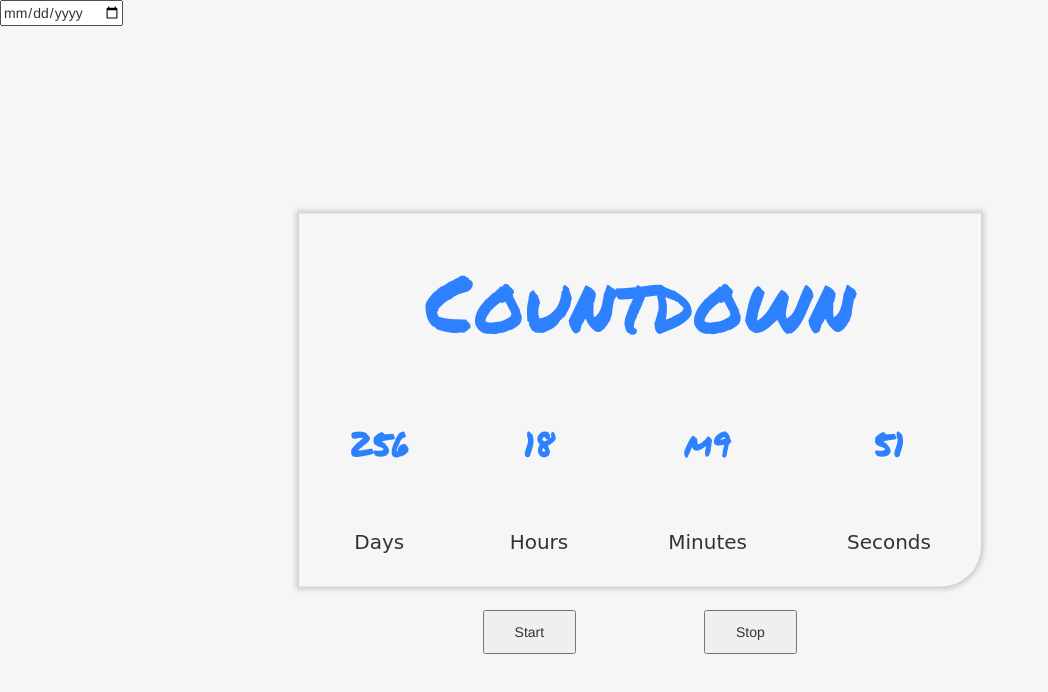
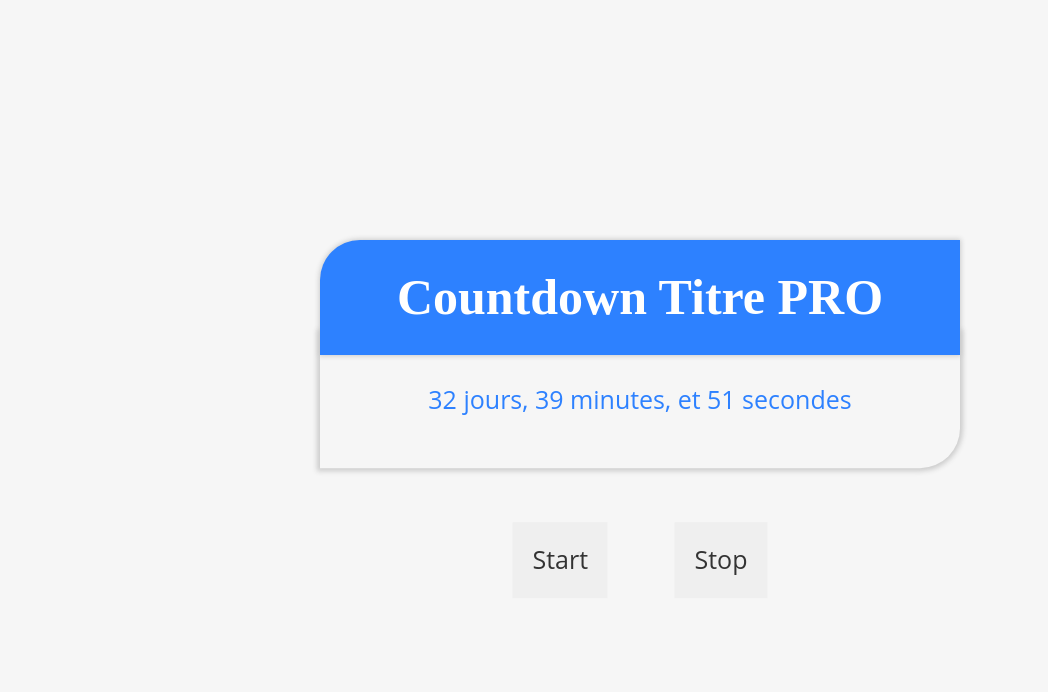
Before and after one commit to wolel/compte_a_rebour, a plain HTML site: page index.html in a window 1280 px wide. Both pictures are taken after a click on the button "Start". Shown: the whole page, without its empty margins (0-1048 px from the left). Drawn offline with nearby package versions, Linux system fonts and the light colour scheme.

Commit message:
avec 2 version javascript

```diff
--- a/index.html
+++ b/index.html
@@ -10,45 +10,24 @@
     <script src="https://ajax.googleapis.com/ajax/libs/jquery/3.4.1/jquery.min.js"></script>
     <!-- Latest compiled JavaScript -->
     <script src="https://maxcdn.bootstrapcdn.com/bootstrap/3.4.0/js/bootstrap.min.js"></script>
-    <link href="https://fonts.googleapis.com/css?family=Permanent+Marker&display=swap" rel="stylesheet">
     <link rel="stylesheet" href="style.css">
-
 
 
 </head>
 <body>
 
+    <div>
+        <h1>Countdown Titre PRO</h1>
+    </div>
 
-<table class="contdonwnContainer">
+    <div id="compte_a_rebours">
+        <h3 id="prefixe">Compte à rebours terminé dans: </h3>
+        <noscript>Fin de l'évènement le 11 mai 2020.</noscript></div>
 
-    <input type="date" id="eventDate">
-
-    <tr class="info">
-        <td class="txtCount" colspan="4"> Countdown </td>
-    </tr>
-
-    <tr class="time">
-        <td class ="date" id="days">days</td>
-        <td class ="date" id="hours">hours</td>
-        <td class ="date" id="minutes">minutes</td>
-        <td class ="date" id="seconds">seconds</td>
-    </tr>
-
-
-    <tr class="textTime">
-        <td>Days</td>
-        <td>Hours</td>
-        <td>Minutes</td>
-        <td>Seconds</td>
-    </tr>
-
-</table>
-
-<button id="btnStart">Start</button>
-<button id="btnStop">Stop</button>
-<!--<button id="btnChange">ChangeDate</button>
--->
-
+    <div id="btn">
+        <button id="btnStart">Start</button>
+        <button id="btnReset">Stop</button>
+    </div>
 
 <script src="script.js"></script>
 </body>
--- a/script.js
+++ b/script.js
@@ -1,73 +1,105 @@
-/**
- * function resetTime() {
-    document.querySelectorAll("td.date");}
- *
- */
+function countDown()
+{
+    var compte_a_rebours = document.getElementById("compte_a_rebours");
+
+    var date_actuelle = new Date();
+    var date_evenement = new Date("May 15 00:00:00 2020");
+    var total_secondes = (date_evenement - date_actuelle) / 1000;
 
 
-function countDown() {
-    var now = new Date();
-    var eventDate = document.getElementById('eventDate');
-    eventDate = new Date(2020, 12, 25);
 
-    var currentTime = now.getTime(); // le temps de maintenant
-    var eventTime = eventDate.getTime();
-    var remTime = eventTime - currentTime;
-
-    var s = Math.floor(remTime / 1000);
-    var m = Math.floor(s / 60)-30;
-    var h = Math.floor(m / 60)-30;
-    var d = Math.floor(h / 24)-29 ;
-
-    h %= 24;// modulo
-    m %= 60;
-    s %= 60;
-
-   if (h < 10){
-        h = "h" + h
-    }
-    if (m < 10){
-        m = "m" + m
-    }
-    if (s < 10){
-        s = "s" + s
-    }
-    if (s + m + h + d <= 0){
-        resetTime()
+    if (total_secondes < 0)
+    {
+        prefixe = "Compte à rebours terminé il y a "; // On modifie le préfixe si la différence est négatif
+        total_secondes = Math.abs(total_secondes); // On ne garde que la valeur absolue
     }
 
-    //h = (h < 10) ? "0" + h : h;
-    //h=condition--? true----: false
-
-    /**h = (h < 10) ? "0" + h : h;
-    m = (m < 10) ? "0" + m : m;
-    s = (s < 10) ? "0" + s : s;*/
-
-    document.getElementById('days').textContent = d;
-    document.getElementById('days').innerHTML = d;
-
-    document.getElementById('hours').textContent = h;
-    document.getElementById('minutes').textContent = m;
-    document.getElementById('seconds').textContent = s;
-
-    stop = setTimeout(countDown , 1000);
-    stop;
+    if (total_secondes > 0)
+    {
+        var jours = Math.floor(total_secondes / (60 * 60 * 24));
+        var heures = Math.floor((total_secondes - (jours * 60 * 60 * 24)) / (60 * 60));
+        minutes = Math.floor((total_secondes - ((jours * 60 * 60 * 24 + heures * 60 * 60))) / 60);
+        secondes = Math.floor(total_secondes - ((jours * 60 * 60 * 24 + heures * 60 * 60 + minutes * 60)));
 
 
+        var et = "et";
+        var mot_jour = "jours,";
+        var mot_heure = "heures,";
+        var mot_minute = "minutes,";
+        var mot_seconde = "secondes";
+
+        if (jours === 0)
+        {
+            jours = '';
+            mot_jour = '';
+        }
+        else if (jours === 1)
+        {
+            mot_jour = "jour,";
+        }
+
+        if (heures === 0)
+        {
+            heures = '';
+            mot_heure = '';
+        }
+        else if (heures === 1)
+        {
+            mot_heure = "heure,";
+        }
+
+        if (minutes === 0)
+        {
+            minutes = '';
+            mot_minute = '';
+        }
+        else if (minutes === 1)
+        {
+            mot_minute = "minute,";
+        }
+
+        if (secondes === 0)
+        {
+            secondes = '';
+            mot_seconde = '';
+            et = '';
+        }
+        else if (secondes === 1)
+        {
+            mot_seconde = "seconde";
+        }
+
+        if (minutes === 0 && heures === 0 && jours === 0)
+        {
+            et = "";
+        }
+
+        compte_a_rebours.style.cssText = 'color: #2d81ff';
+        compte_a_rebours.innerHTML = jours + ' ' + mot_jour + ' ' + heures + ' ' + mot_heure + ' ' + minutes + ' ' + mot_minute + ' ' + et + ' ' + secondes + ' ' + mot_seconde;
+    }
+    else
+    {
+        compte_a_rebours.innerHTML = 'Compte à rebours terminé.';
+    }
+
+    var actualisation = setTimeout("compte_a_rebours();", 1000);
+
+    /*----------------pause du temps-------------*/
+    reset = setTimeout(countDown , 1000);
+    reset;
 }
 
+
 var btnStart = document.getElementById('btnStart');
-var btnStop = document.getElementById('btnStop');
+var btnReset = document.getElementById('btnReset');
 
 btnStart.addEventListener( "click", countDown);
-console.log(btnStart);
 
-//------------------
-var stop;
+
+var reset;
 var stopCount  = function(){
-    clearTimeout(stop);
+    clearTimeout(reset);
 };
 
 
-btnStop.addEventListener("click", stopCount);
-console.log(btnStop);
+btnReset.addEventListener("click", stopCount);
--- a/style.css
+++ b/style.css
@@ -1,68 +1,61 @@
 body{
     background-color: #f6f6f6;
+    margin: 0;
+    padding: 0;
+    font-family: "Open Sans", serif;
 }
-.contdonwnContainer{
+div h1{
     position: absolute;
-    top: 50%;
-    left: 50%;
-    transform: translateX(-50%) translateY(-50%);
+    width: 50%;
+    top: 30%;
+    right: 0;
+    left: 0;
+    margin: auto;
     text-align: center;
-    /*background: #ddd;*/
-    /*border: 1px solid #999;*/
-    box-shadow: 0 0 5px 3px #ccc;
-    border-bottom-right-radius: 40px;
-
-}
-    .info{
-    font-size: 80px;
-    font-family: 'Permanent Marker', cursive;
-
-    }
-    td{
-    padding: 30px 50px 30px 50px;
-    }
-    .textTime{
-        color: #333;
-    }
-    .txtCount, .time {
-        color: #2d81ff;
-    }
-    .time{
-        font-size: 35px;
-        font-family: 'Permanent Marker', cursive;
-
-    }
-    .textTime{
-        font-size: 20px;
-        font-family: 'openSans', cursive;
+    background-color: #2d81ff;
+    padding: 30px;
+    color: white;
+    font-weight: bold;
+    border-top-left-radius: 40px;
+    box-shadow: 0 0 5px 1px #ccc;
+    font-family: "DK Lemon Yellow Sun", serif;
+    font-size: 50px;
 
 }
 
-    #btnStop{
+#compte_a_rebours{
     position: absolute;
-    left: 55%;
-    /*transform: translateX(-50%) translateY(-50%);*/
-    cursor: pointer;
-    margin-top: 10px;
+    width: 50%;
+    top: 50%;
+    left: 50%;
+    padding: 50px 60px 50px 60px;
+    transform: translateX(-50%) translateY(-50%);
+    text-align: center;
+    box-shadow: 0 0 5px 3px #ccc;
+    border-bottom-right-radius: 40px;
+    font-size: 25px;
+    z-index: -1;
+}
+#btn{
+    position: absolute;
+    top: 70%;
+    left: 50%;
+    padding: 40px;
+    transform: translateX(-50%) translateY(-50%);
+    text-align: center;
+    border-bottom-right-radius: 40px;
+    font-size: 25px;
+}
+button{
+    padding: 20px;
+    border: none;
+    margin: 30px;
+    transform: scale(1);
 }
 
-    #btnStart{
-    position: absolute;
-    left: 37.7%;
-    /*transform: translateX(-50%) translateY(-50%);*/
-    cursor: pointer;
-    margin-top: 10px;
-
-}
-
-    #btnStart, #btnStop, #btnChange{
-    top: 75%;
-    padding: 10px 30px 10px 30px;
-    }
-    #btnStart:hover, #btnStop:hover, #btnChange:hover{
+button:hover{
     transform: scale(1.3);
     background-color:#EBF216 ;
     border: none;
-        padding: 10px 30px 10px 30px;
     transition: transform .4s ease;
 }
--- a/style2.css
+++ /dev/null
@@ -1,61 +0,0 @@
-body{
-    background-color: #f6f6f6;
-    margin: 0;
-    padding: 0;
-    font-family: "Open Sans", serif;
-}
-div h1{
-    position: absolute;
-    width: 50%;
-    top: 30%;
-    right: 0;
-    left: 0;
-    margin: auto;
-    text-align: center;
-    background-color: #2d81ff;
-    padding: 30px;
-    color: white;
-    font-weight: bold;
-    border-top-left-radius: 40px;
-    box-shadow: 0 0 5px 1px #ccc;
-    font-family: "DK Lemon Yellow Sun", serif;
-    font-size: 50px;
-
-}
-
-#compte_a_rebours{
-    position: absolute;
-    width: 50%;
-    top: 50%;
-    left: 50%;
-    padding: 50px 60px 50px 60px;
-    transform: translateX(-50%) translateY(-50%);
-    text-align: center;
-    box-shadow: 0 0 5px 3px #ccc;
-    border-bottom-right-radius: 40px;
-    font-size: 25px;
-    z-index: -1;
-}
-#btn{
-    position: absolute;
-    top: 70%;
-    left: 50%;
-    padding: 40px;
-    transform: translateX(-50%) translateY(-50%);
-    text-align: center;
-    border-bottom-right-radius: 40px;
-    font-size: 25px;
-}
-button{
-    padding: 20px;
-    border: none;
-    margin: 30px;
-    transform: scale(1);
-}
-
-button:hover{
-    transform: scale(1.3);
-    background-color:#EBF216 ;
-    border: none;
-    transition: transform .4s ease;
-}
```
Also changed, not shown: index2.html (deleted, +0 -34 lines), script2.js (deleted, +0 -105 lines). Lines whose indentation alone changed are shown as unchanged.
